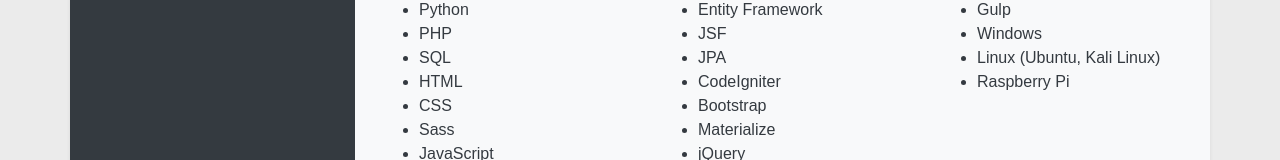
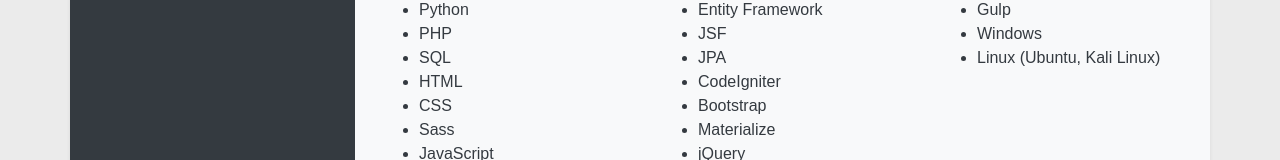
Before and after one commit to degeens/resume, a website: page index.html in a window 1280 px wide. Shown: the part 1021-1181 px from the top of the page. Drawn offline with nearby package versions, Linux system fonts and the light colour scheme.

Commit message:
Remove Raspberry Pi from knowledge

```diff
--- a/index.html
+++ b/index.html
@@ -133,7 +133,6 @@
                                 <li>Gulp</li>
                                 <li>Windows</li>
                                 <li>Linux (Ubuntu, Kali Linux)</li>
-                                <li>Raspberry Pi</li>
                             </ul>
                         </section>
                     </div>
```
